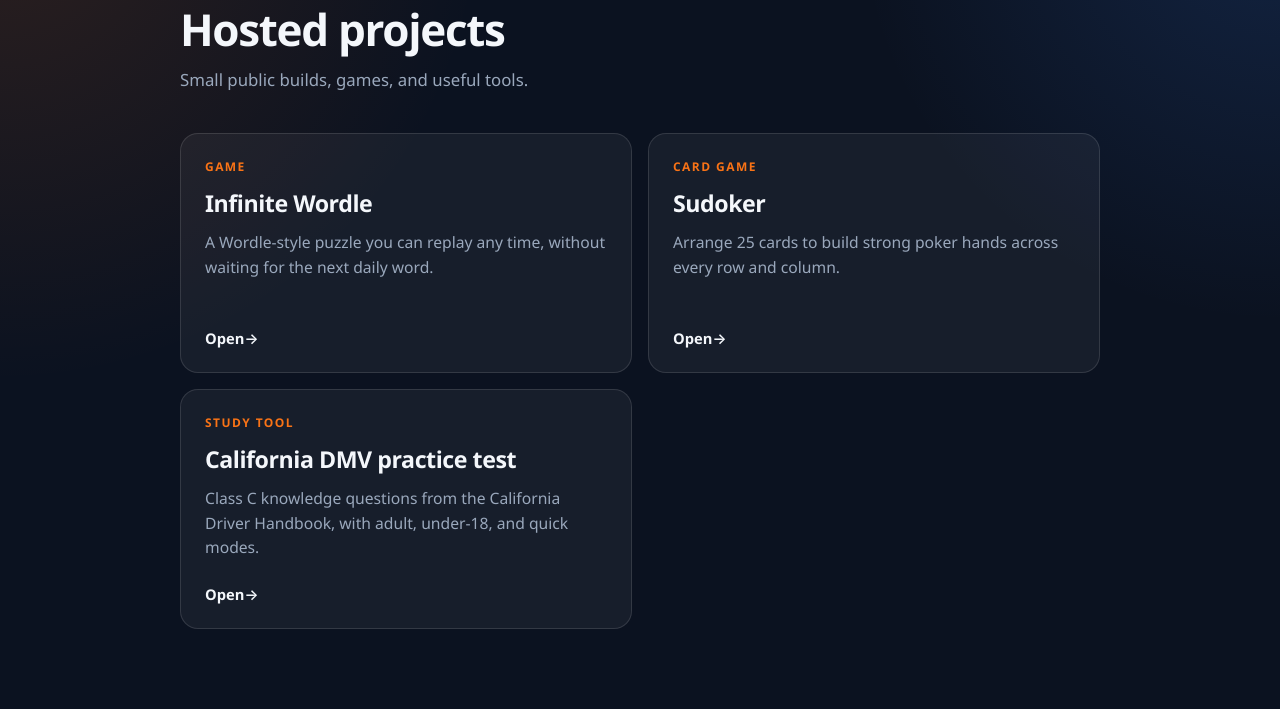
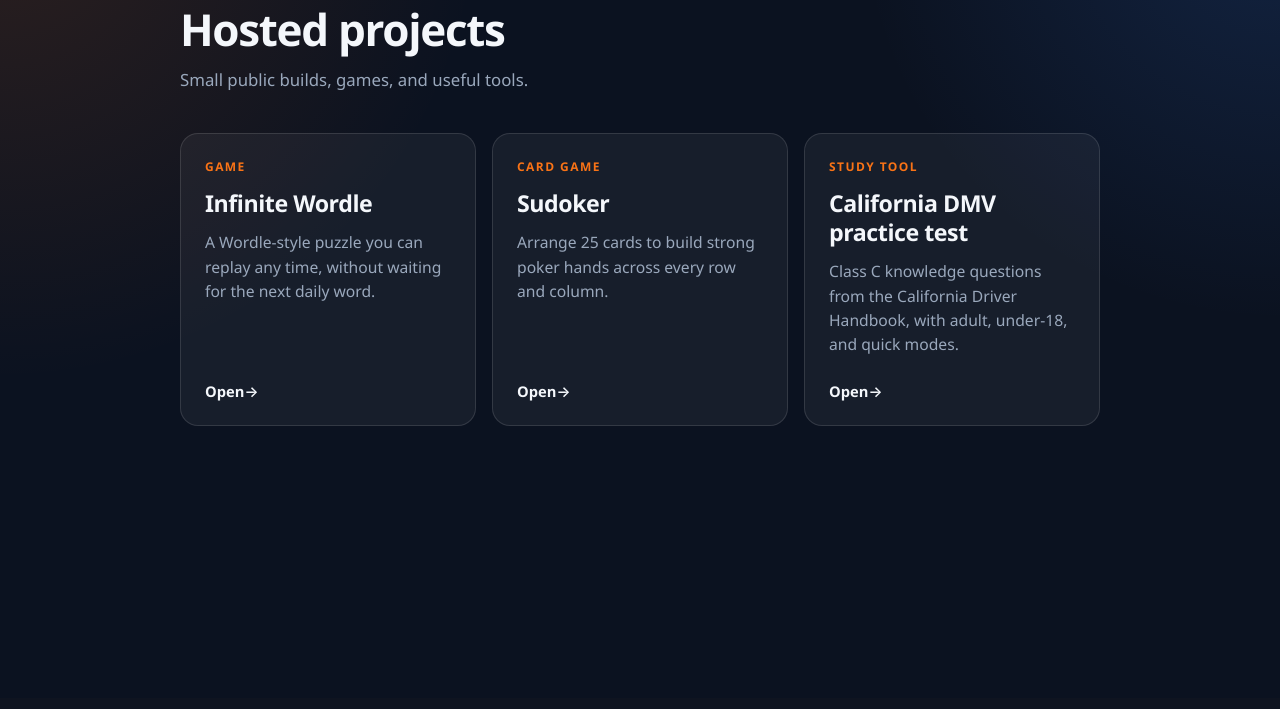
Before and after one commit to HemeshDJ/HemeshDJ.github.io, a PHP site: page / in a window 1280 px wide. Shown: the part 102-811 px from the top of the page. After the commit the page ends 528 px from the top, so only its background shows below. Run offline with PHP 8.4, Linux system fonts and the light colour scheme.

Commit message:
Show three projects in homepage grid

```diff
--- a/homecss.css
+++ b/homecss.css
@@ -69,7 +69,7 @@ a {
 
 .project-grid {
   display: grid;
-  grid-template-columns: repeat(2, minmax(0, 1fr));
+  grid-template-columns: repeat(3, minmax(0, 1fr));
   gap: 16px;
   margin-top: 40px;
   width: 100%;
@@ -134,6 +134,12 @@ a {
   color: var(--accent);
 }
 
+@media (max-width: 900px) {
+  .project-grid {
+    grid-template-columns: repeat(2, minmax(0, 1fr));
+  }
+}
+
 @media (max-width: 720px) {
   .page-shell {
     width: min(100% - 28px, 920px);
```
